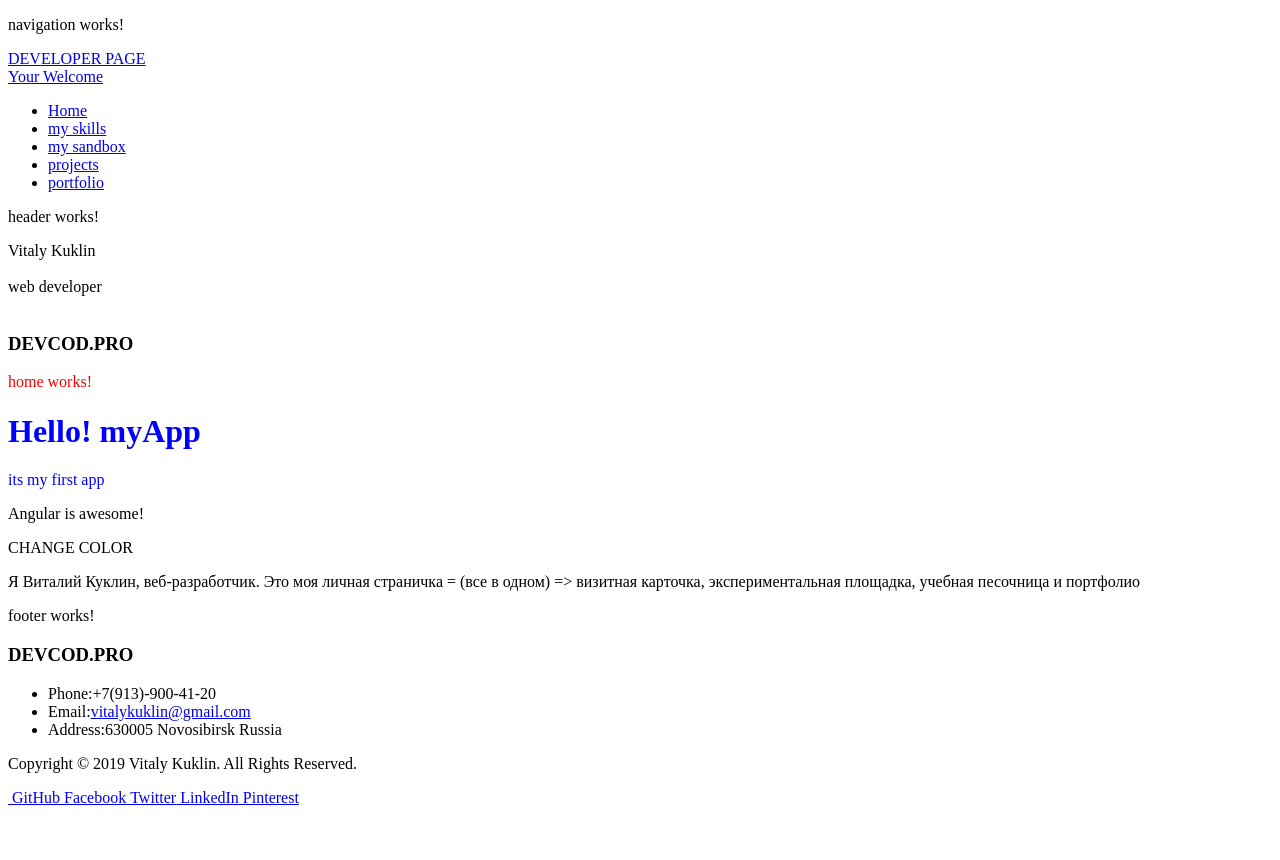
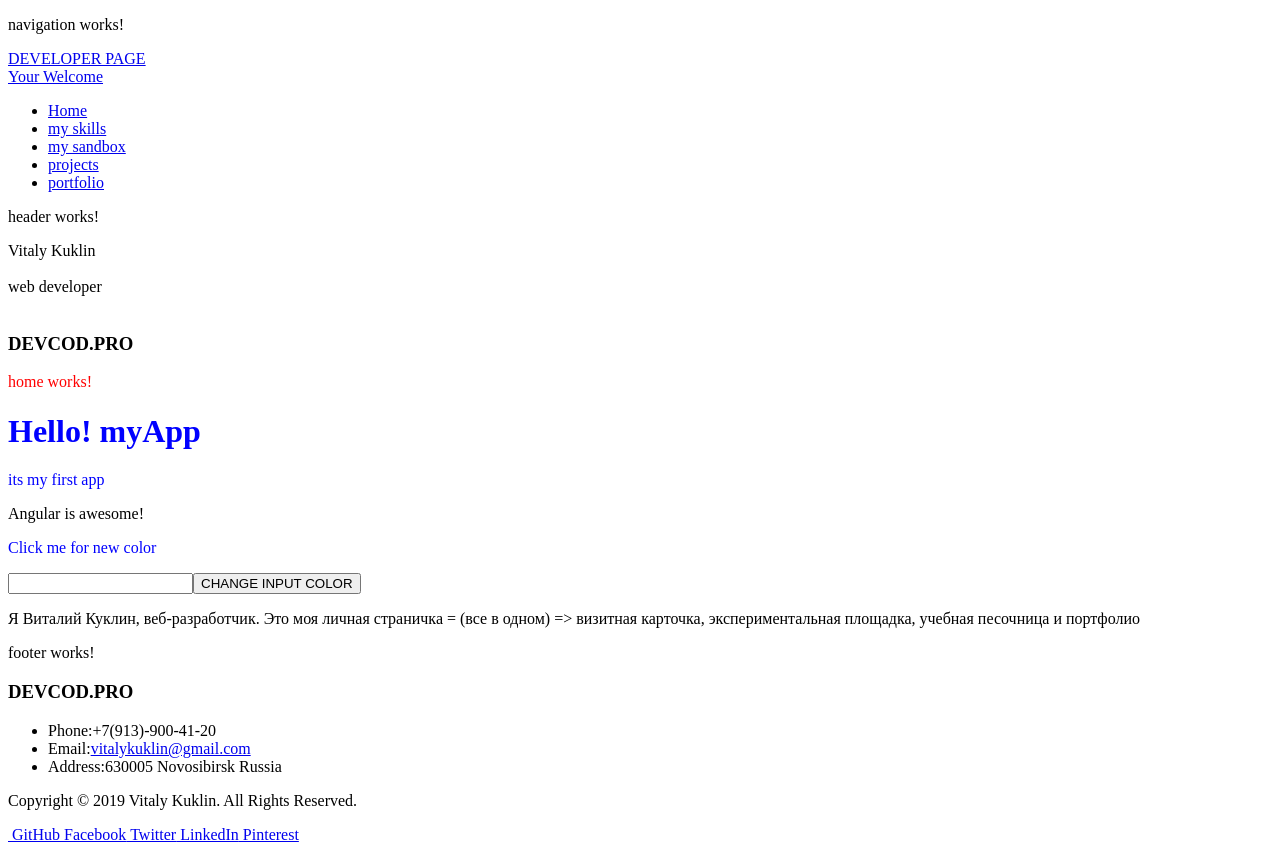
Before and after one commit to kuklinv/myTestApp, an Angular app: page / in a window 1280 px wide. Before the commit the page ends 823 px from the top, so only its background shows below. Built offline with nearby package versions, Linux system fonts and the light colour scheme.

Commit message:
Feature: add input and eventListeners [ref: screencast]

```diff
--- a/src/app/pages/home/home.component.html
+++ b/src/app/pages/home/home.component.html
@@ -17,8 +17,14 @@
             <h1 class="colorBlue">Hello! {{title}}</h1>
             <p [class] = "myClass">its my first app</p>
             <p>Angular is awesome!</p>
-            <p (click)="changeColor(color)">CHANGE COLOR</p>
-<!--            <input type="text" (input) = "changeColor(@event.target.value)"></input>-->
+            <p (click)="changeColor('yellow')" [style.color]="myColor">Click me for new color</p>
+<!--            <label>-->
+<!--              <input type="text" (input)="changeColor($event.target.value)">-->
+<!--            </label>-->
+            <label>
+              <input type="text" #colorValue>
+            </label>
+            <button (click)="changeColor(colorValue.value)" >CHANGE INPUT COLOR</button>
             <p>Я Виталий Куклин, веб-разработчик. Это моя личная страничка = (все в одном) =>
               визитная карточка, экспериментальная площадка, учебная песочница и портфолио</p>
           </div>
--- a/src/app/pages/home/home.component.ts
+++ b/src/app/pages/home/home.component.ts
@@ -1,4 +1,4 @@
-import { Component, OnInit } from '@angular/core';
+import {Component, OnInit} from '@angular/core';
 
 @Component({
   selector: 'app-home',
@@ -8,13 +8,15 @@ import { Component, OnInit } from '@angular/core';
 export class HomeComponent implements OnInit {
   public title = 'myApp';
   public color = 'red';
+  public myColor = 'blue';
   public myClass = 'colorBlue';
-  public textSize = 150;
-  constructor() { }
-  changeColor(color) {
+  // public textSize = 150;
+  changeColor(color){
+    this.myColor = color;
+  }
+  constructor() {
 
   }
   ngOnInit() {
   }
-
 }
```
